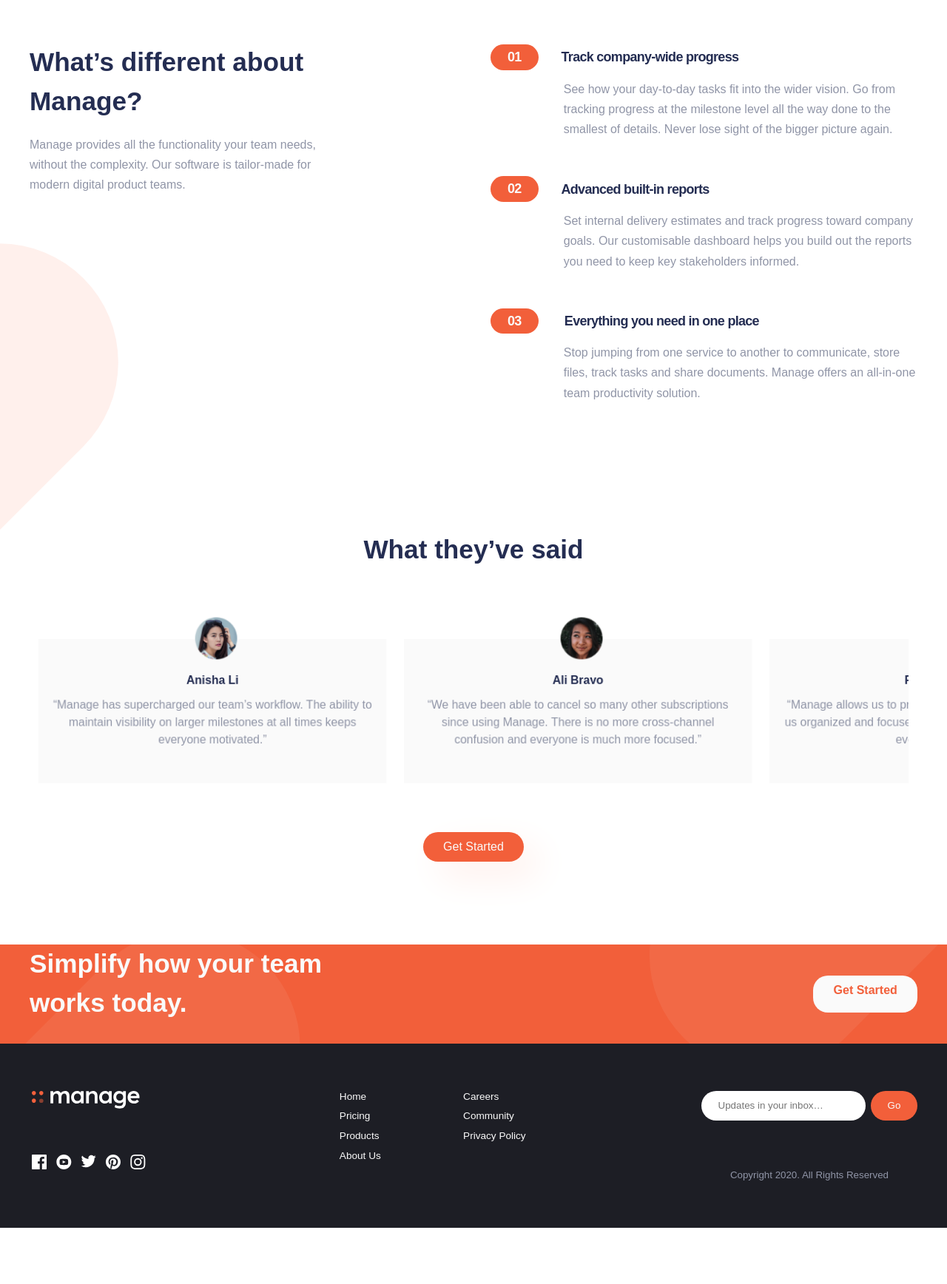
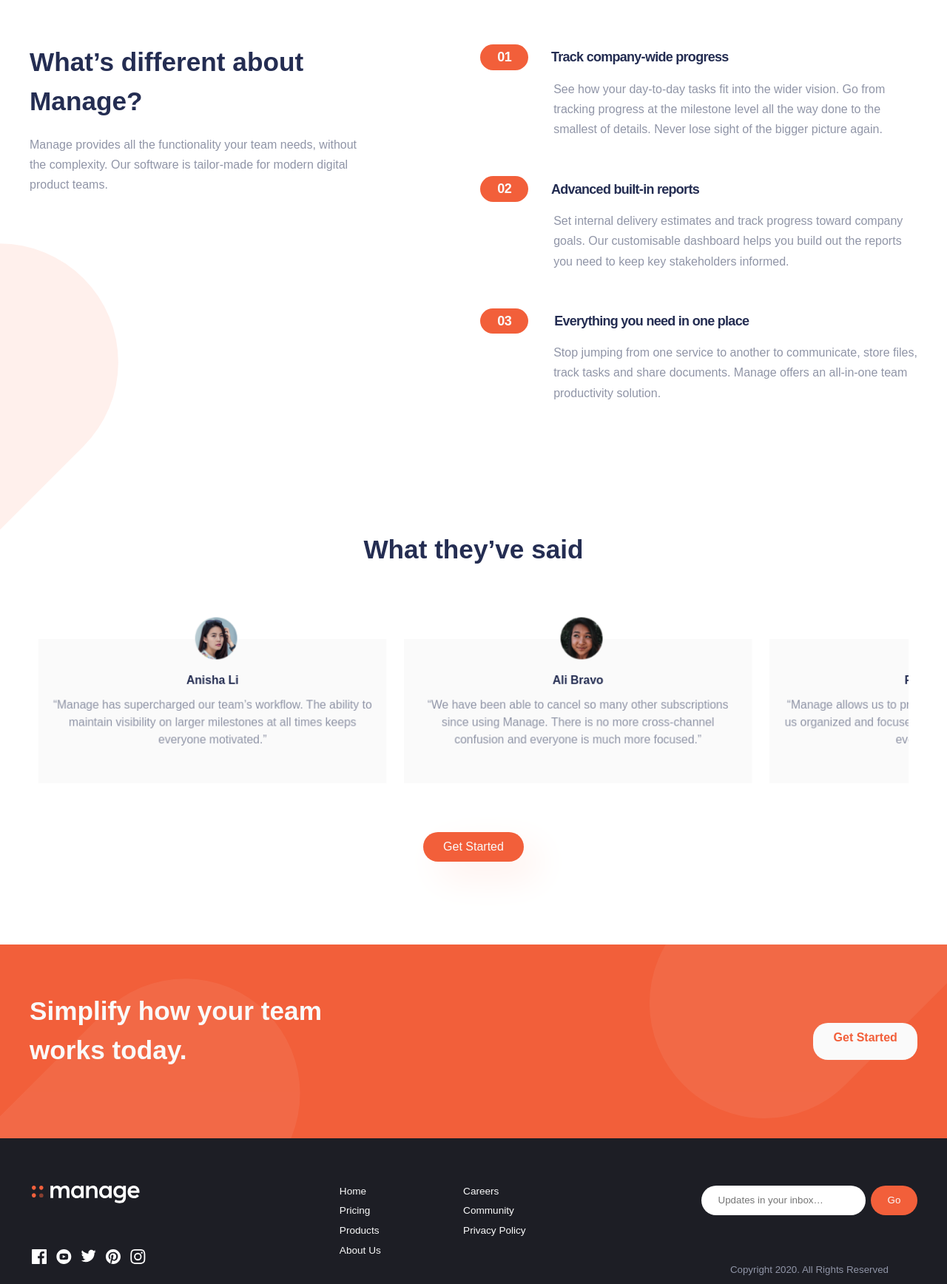
Before and after one commit to lookatme8/manage-landing-page, a plain HTML site: page index.html in a window 1280 px wide. Shown: the part 811-2547 px from the top of the page at 74% size. Drawn offline with Linux system fonts and the light colour scheme; a web font is replaced by a local one.

Commit message:
Add files via upload

```diff
--- a/stylesheet/styles.scss
+++ b/stylesheet/styles.scss
@@ -449,8 +449,9 @@ section{
 
 
 
-.learnToday,
-.aboutCompany__intro{
+
+.aboutCompany__intro,
+.aboutCompany__container{
   padding:  0;
 }
 
```
Also changed, not shown: stylesheet/styles.css, 1 other file.
